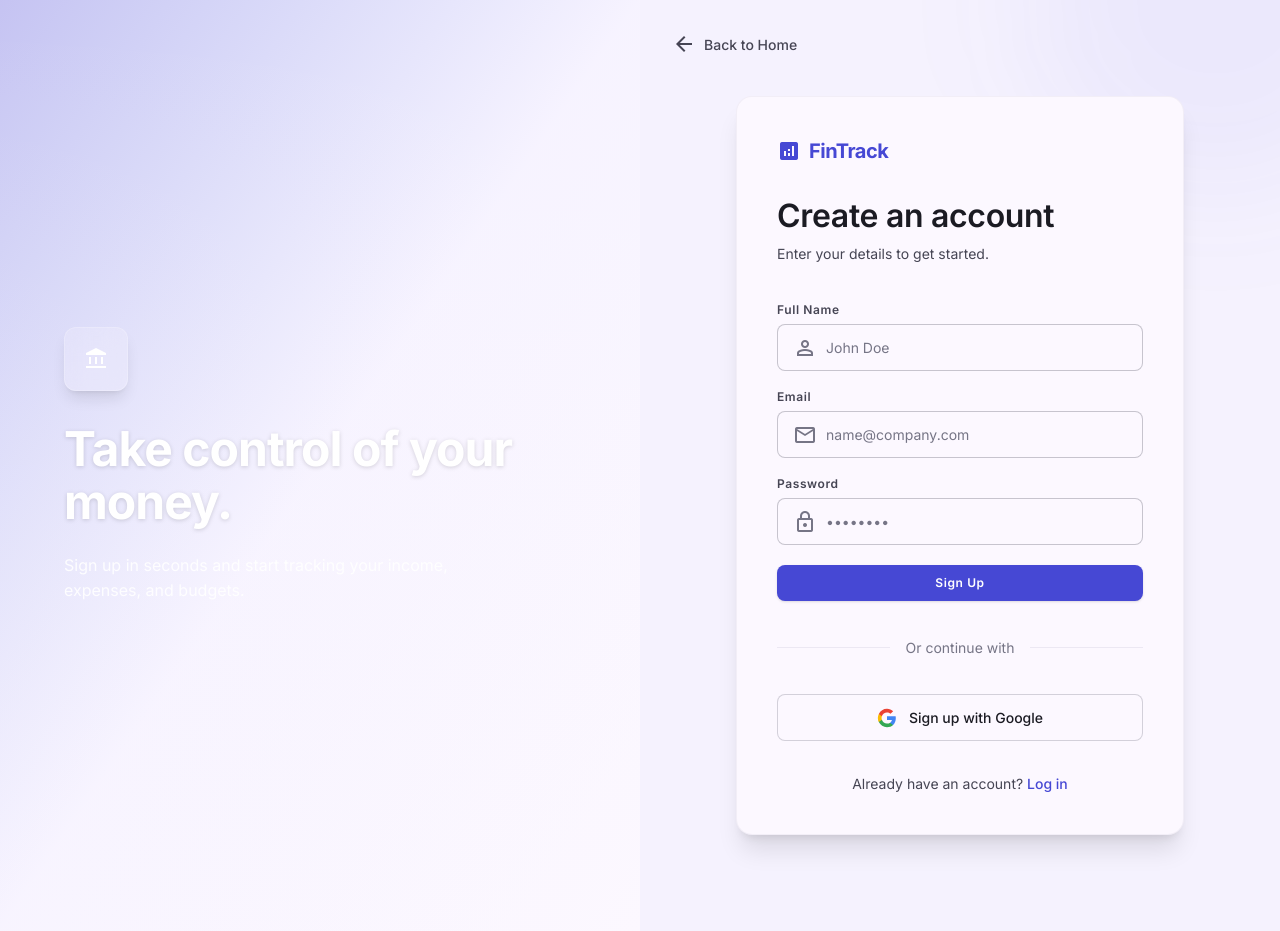
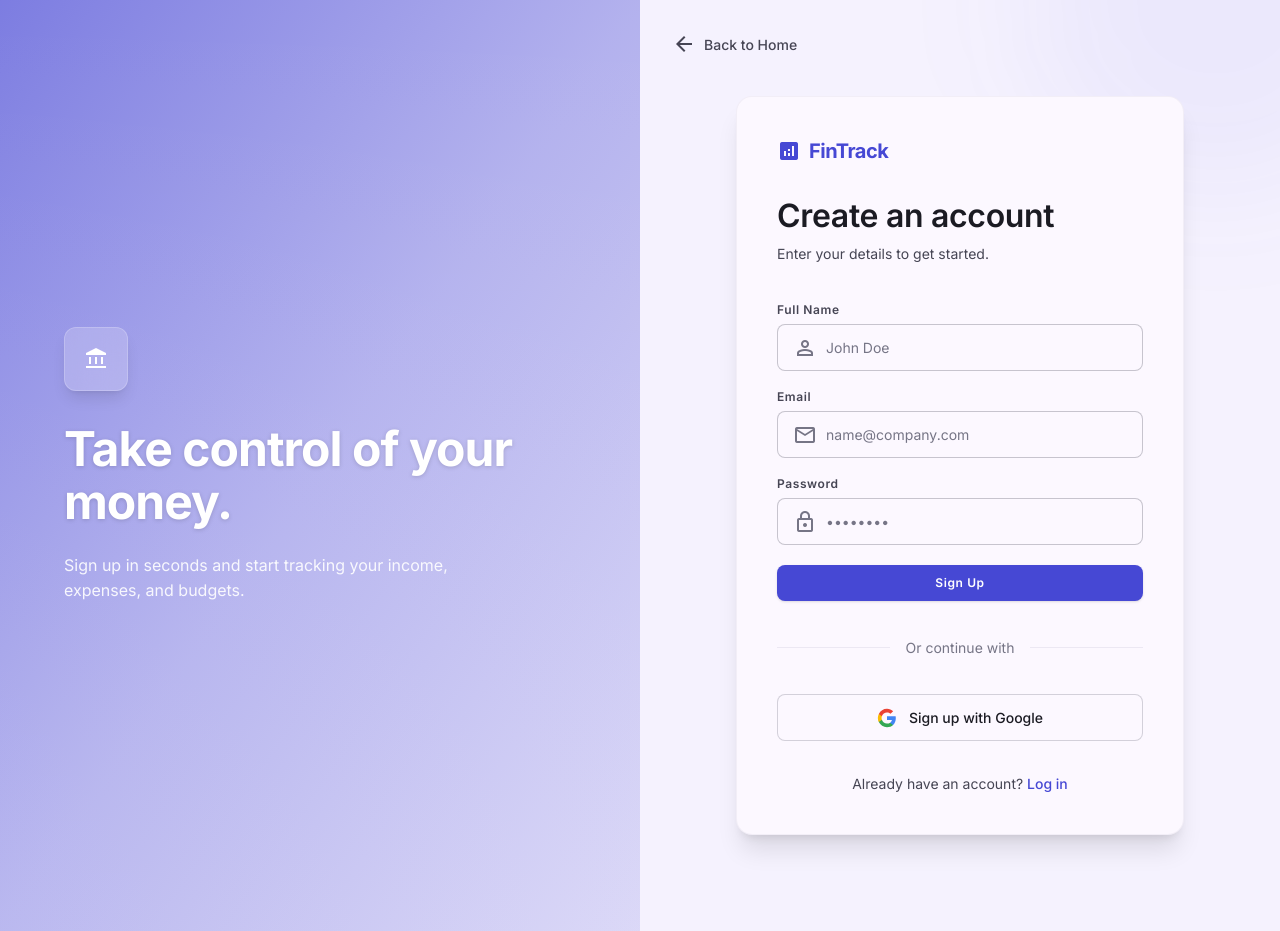
Before and after one commit to WahyutegarNugroho/Finance-Tracker, a Next.js app in the folder apps/web/: page /register in a window 1280 px wide. Shown: the top 931 px of the page. Built offline with nearby package versions, Linux system fonts and the light colour scheme; no server answers.

Commit message:
fix(ui): strengthen hero gradient on login/register for light mode readability

```diff
--- a/apps/web/src/app/login/page.tsx
+++ b/apps/web/src/app/login/page.tsx
@@ -89,8 +89,8 @@
       {/* Left Panel: Hero/Gradient Illustration */}
       <div className="hidden lg:flex lg:w-1/2 relative overflow-hidden items-center justify-center p-12">
         {/* Hero Background Gradient */}
-        <div className="absolute inset-0 z-0 bg-gradient-to-br from-primary/30 via-primary-fixed/20 to-transparent"></div>
-        <div className="absolute inset-0 bg-gradient-to-t from-background/20 to-transparent z-10"></div>
+        <div className="absolute inset-0 z-0 bg-gradient-to-br from-primary/70 via-primary/40 to-primary/20"></div>
+        <div className="absolute inset-0 bg-gradient-to-t from-background/10 to-transparent z-10"></div>
 
         {/* Hero Content */}
         <div className="relative z-20 max-w-lg text-left">
--- a/apps/web/src/app/register/page.tsx
+++ b/apps/web/src/app/register/page.tsx
@@ -79,8 +79,8 @@
       {/* Left Panel: Hero/Gradient Illustration */}
       <div className="hidden lg:flex lg:w-1/2 relative overflow-hidden items-center justify-center p-12">
         {/* Hero Background Gradient */}
-        <div className="absolute inset-0 z-0 bg-gradient-to-br from-primary/30 via-primary-fixed/20 to-transparent"></div>
-        <div className="absolute inset-0 bg-gradient-to-t from-background/20 to-transparent z-10"></div>
+        <div className="absolute inset-0 z-0 bg-gradient-to-br from-primary/70 via-primary/40 to-primary/20"></div>
+        <div className="absolute inset-0 bg-gradient-to-t from-background/10 to-transparent z-10"></div>
 
         {/* Hero Content */}
         <div className="relative z-20 max-w-lg text-left">
```
